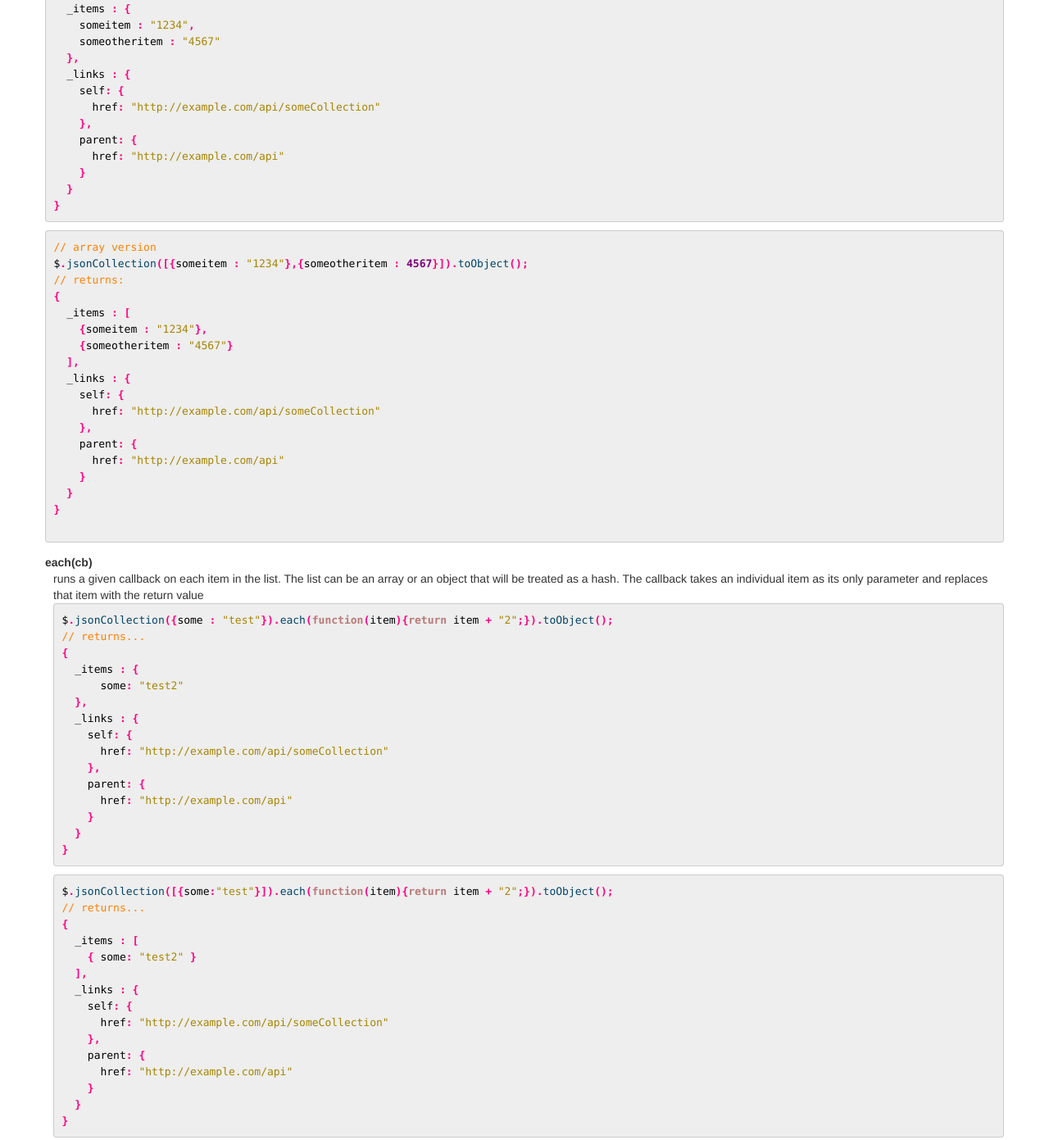
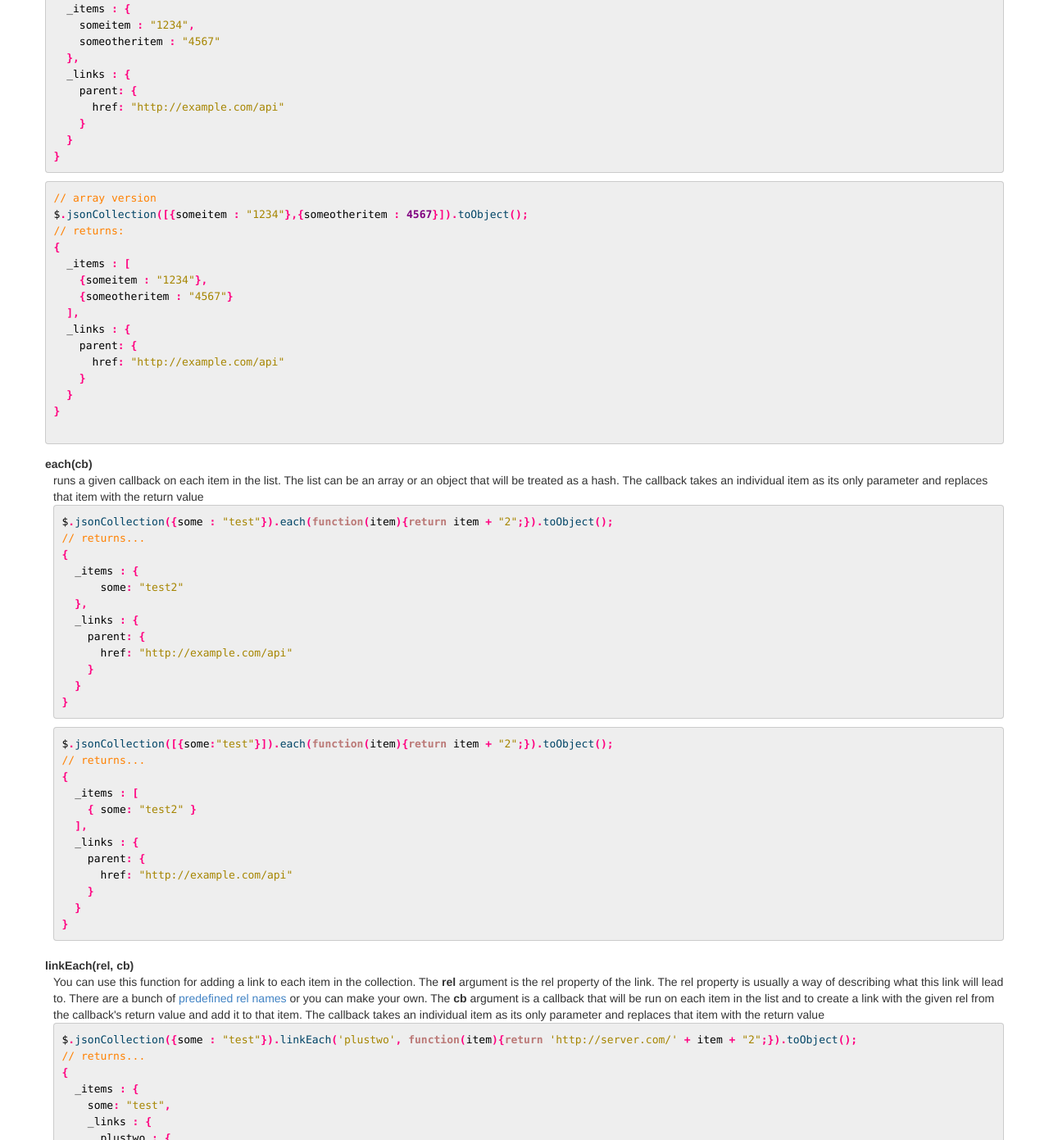
Before and after one commit to cainus/percolatorjs.com, a website: page static/documentation.html in a window 1280 px wide. Shown: the part 8817-10208 px from the top of the page at 82% size. Drawn offline with nearby package versions, Linux system fonts and the light colour scheme.

Commit message:
removed superfluous "self" links in documentation.

```diff
--- a/static/documentation.html
+++ b/static/documentation.html
@@ -1132,9 +1132,6 @@ $.jsonCollection({someitem : "1234",someotheritem : 4567}).toObject();
     someotheritem : "4567"
   },
   _links : {
-    self: {
-      href: "http://example.com/api/someCollection"
-    },
     parent: {
       href: "http://example.com/api"
     }
@@ -1154,9 +1151,6 @@ $.jsonCollection([{someitem : "1234"},{someotheritem : 4567}]).toObject();
     {someotheritem : "4567"}
   ],
   _links : {
-    self: {
-      href: "http://example.com/api/someCollection"
-    },
     parent: {
       href: "http://example.com/api"
     }
@@ -1186,9 +1180,6 @@ $.jsonCollection({some : "test"}).each(function(item){return item + "2";}).toObj
       some: "test2"
   },
   _links : {
-    self: {
-      href: "http://example.com/api/someCollection"
-    },
     parent: {
       href: "http://example.com/api"
     }
@@ -1203,9 +1194,6 @@ $.jsonCollection([{some:"test"}]).each(function(item){return item + "2";}).toObj
     { some: "test2" }
   ],
   _links : {
-    self: {
-      href: "http://example.com/api/someCollection"
-    },
     parent: {
       href: "http://example.com/api"
     }
@@ -1246,9 +1234,6 @@ $.jsonCollection({some : "test"}).linkEach('plustwo', function(item){return 'htt
     }
   },
   _links : {
-    self: {
-      href: "http://example.com/api/someCollection"
-    },
     parent: {
       href: "http://example.com/api"
     }
@@ -1268,9 +1253,6 @@ $.jsonCollection([{some : "test"}]).linkEach('plustwo', function(item){return 'h
     }
   ],
   _links : {
-    self: {
-      href: "http://example.com/api/someCollection"
-    },
     parent: {
       href: "http://example.com/api"
     }
```
